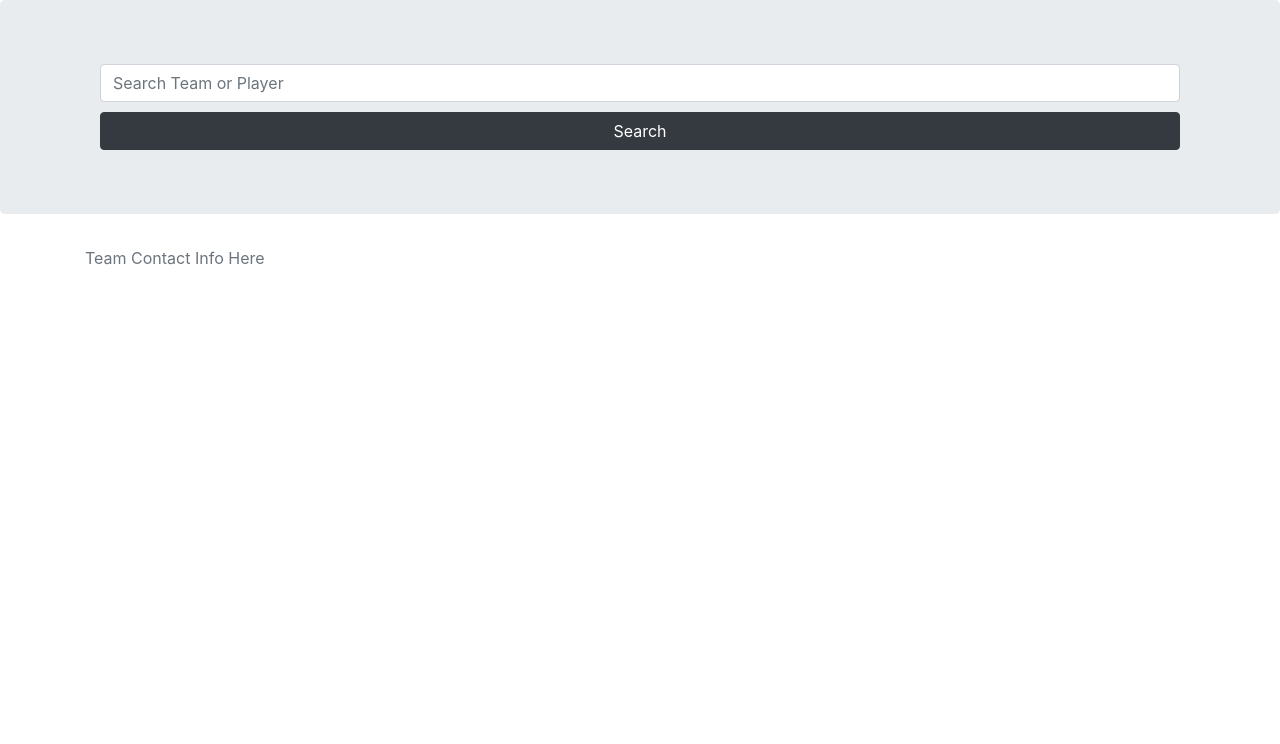
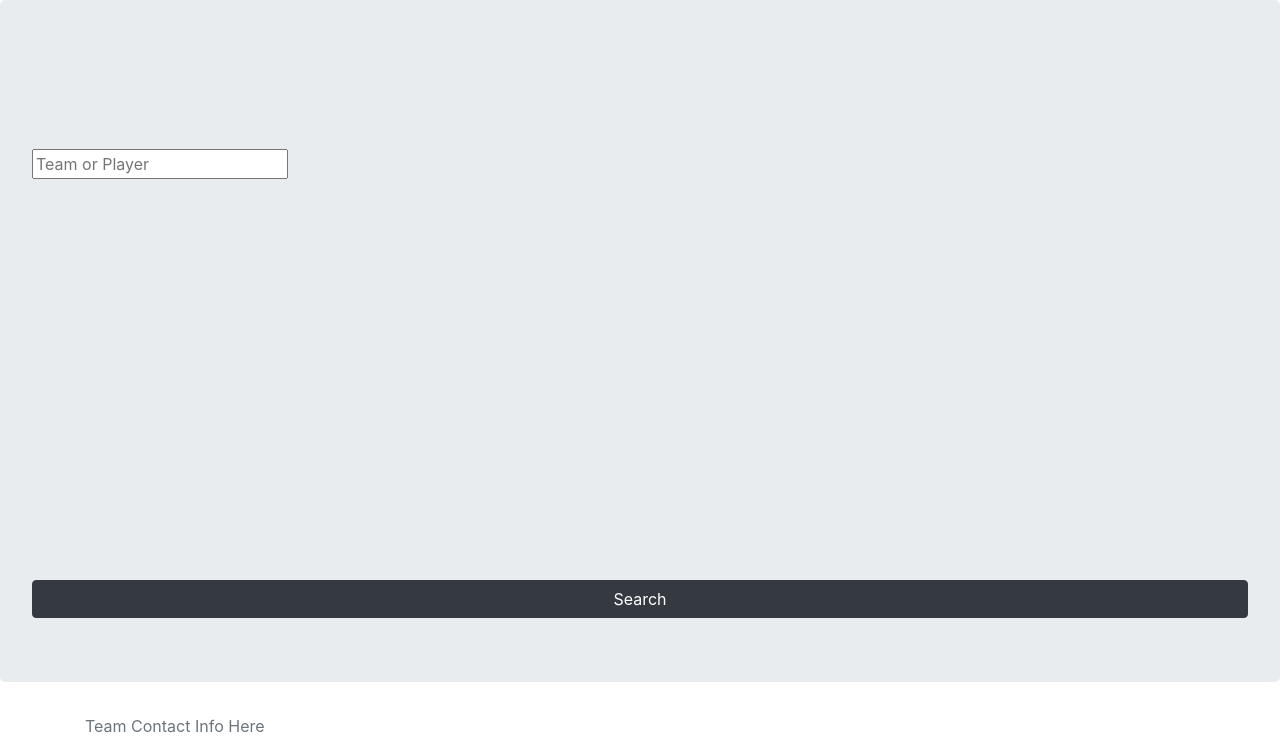
Before and after one commit to JashVaidya/Sports-Manager, a PHP site: page / in a window 1280 px wide. Shown: the part 56-800 px from the top of the page. Run offline with PHP 8.4, Linux system fonts and the light colour scheme.

Commit message:
changed UI and added glass effect

```diff
--- a/PHP/index.php
+++ b/PHP/index.php
@@ -1,6 +1,5 @@
 <!DOCTYPE html>
 <html lang="en">
-
 <head>
     <meta charset="utf-8">
     <meta name="viewport" content="width=device-width, initial-scale=1, shrink-to-fit=no">
@@ -9,7 +8,6 @@
     <link rel="stylesheet" href="../CSS/custom.css">
     <title>Welcome</title>
 </head>
-
 <body>
 
 <nav class="navbar navbar-expand-md navbar-dark bg-dark">
@@ -35,20 +33,12 @@
     </div>
 </nav>
 
-
-<div class="jumbotron">
-    <div class="container">
-        <header class="landing">
-            <div class="container">
-                <div class="landing-text">
-                    <form class="form-signin">
-                        <input type="text" id="search" class="form-control" placeholder="Search Team or Player"
-                               required="">
-                        <button style="margin-top: 10px;" class="btn btn-md btn-dark btn-block" type="submit">Search</button>
-                    </form>
-                </div>
-            </div>
-        </header>
+<div id="homebg" class="jumbotron">
+    <div class="glass-search">
+      <form class="form-signin">
+        <input type="text" class="form-ui" style="margin-top:7%;left:11%;" placeholder="Team or Player" required="">
+        <button class="btn btn-md btn-dark btn-block form-btn" style="margin-top:33%;left:10.5%;" type="submit">Search</button>
+      </form>
     </div>
 </div>
 
@@ -68,5 +58,4 @@
         integrity="sha384-ChfqqxuZUCnJSK3+MXmPNIyE6ZbWh2IMqE241rYiqJxyMiZ6OW/JmZQ5stwEULTy"
         crossorigin="anonymous"></script>
 </body>
-
 </html>
```
